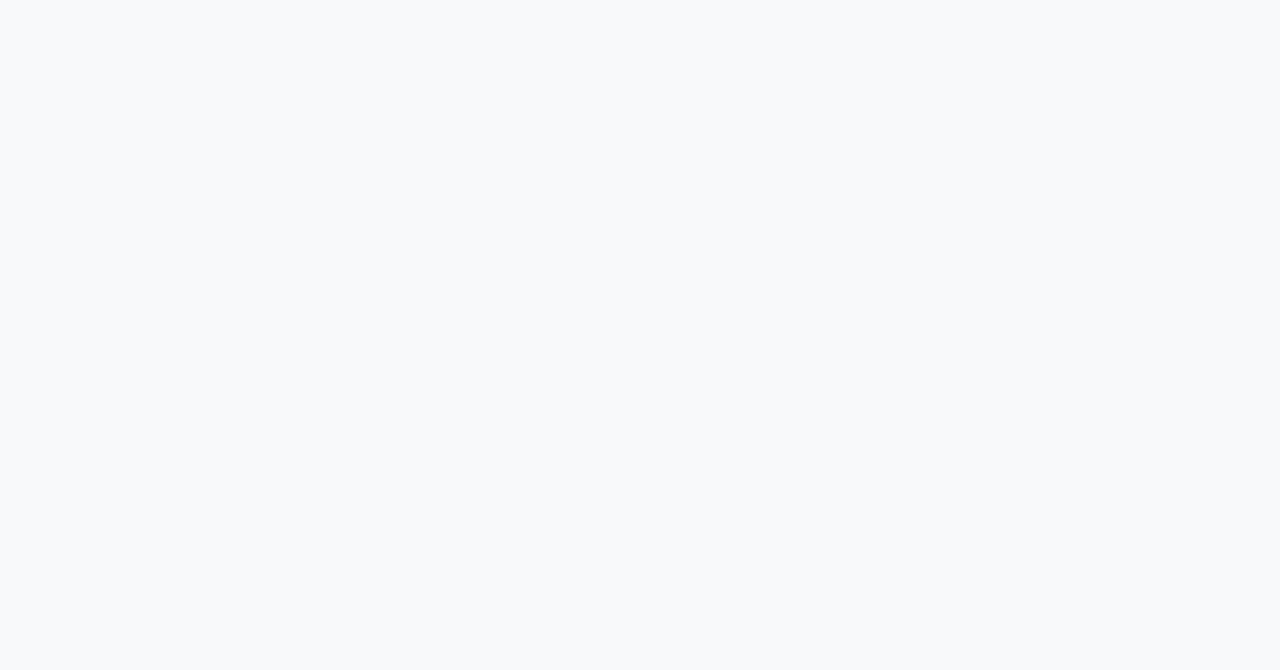
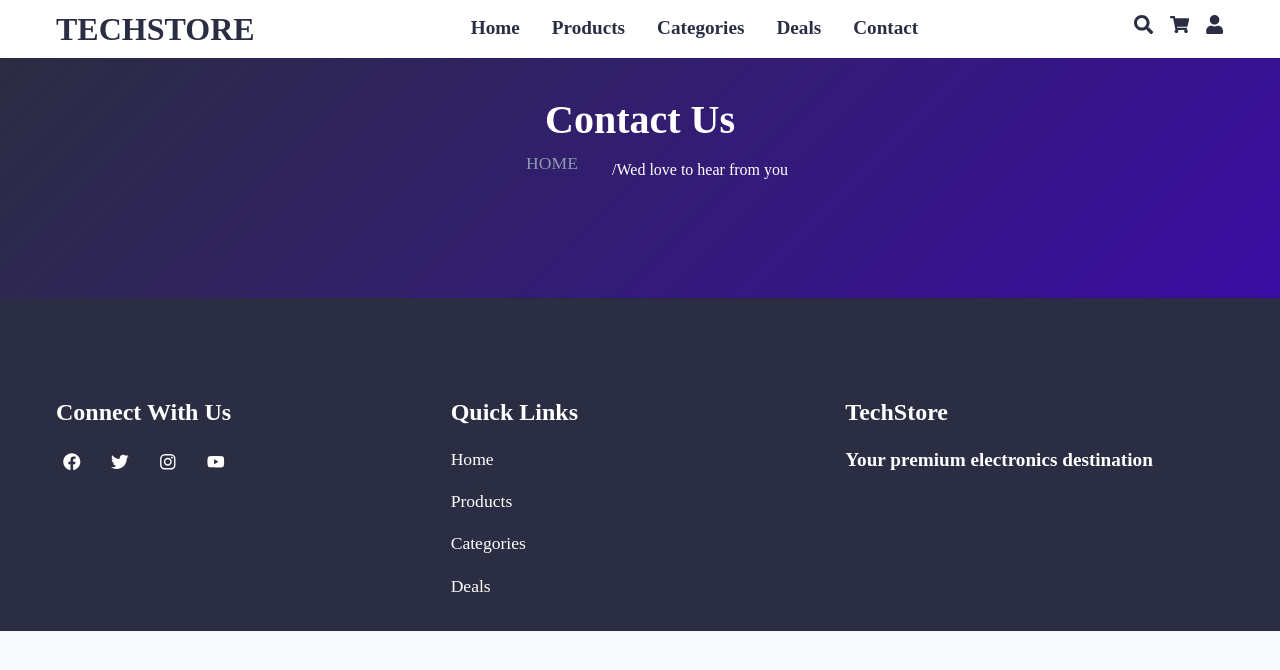
Before and after one commit to mohammadmehdidalvandii/techstore-front-end, a React (Vite) app: page /Contact in a window 1280 px wide. Before the commit this address had no page. Shown: the top 670 px of the page. Built offline with nearby package versions, Linux system fonts and the light colour scheme.

Commit message:
create Contact-page

```diff
--- a/src/components/module/Navbar/Navbar.tsx
+++ b/src/components/module/Navbar/Navbar.tsx
@@ -29,7 +29,7 @@ const Navbar:React.FC = ()=>{
                         <NavLink to='' className='nav_link'>Deals</NavLink>
                     </li>
                     <li>
-                        <NavLink to='' className='nav_link'>Contact</NavLink>
+                        <NavLink to='/Contact' className='nav_link'>Contact</NavLink>
                     </li>
                 </ul>
                 <div className='menu'>
@@ -73,7 +73,7 @@ const Navbar:React.FC = ()=>{
                         <NavLink to='' className='nav_link'>Deals</NavLink>
                     </li>
                     <li>
-                        <NavLink to='' className='nav_link'>Contact</NavLink>
+                        <NavLink to='/Contact' className='nav_link'>Contact</NavLink>
                     </li>
                 </ul>
                 </div>
--- /dev/null
+++ b/src/page/Contact/Contact.tsx
@@ -0,0 +1,16 @@
+import Breadcrumb from '@components/module/Breadcrumb/Breadcrumb'
+import Footer from '@components/module/Footer/Footer'
+import Navbar from '@components/module/Navbar/Navbar'
+import React from 'react'
+
+const Contact:React.FC = ()=>{
+  return (
+    <>
+    <Navbar/>
+    <Breadcrumb title='Contact Us' text='Wed love to hear from you'/>
+    <Footer/>
+    </>
+  )
+}
+
+export default Contact
--- a/src/route.tsx
+++ b/src/route.tsx
@@ -1,9 +1,11 @@
 import Home from "./page/Home/Home";
 import Products from "@page/Products/Products";
+import Contact from "@page/Contact/Contact";
 
 const routes = [
     {path:'/' , element:<Home/>},
-    {path:'/Products' , element:<Products/>}
+    {path:'/Products' , element:<Products/>},
+    {path:'/Contact' , element:<Contact/>},
 ]
 
 export default routes
```
